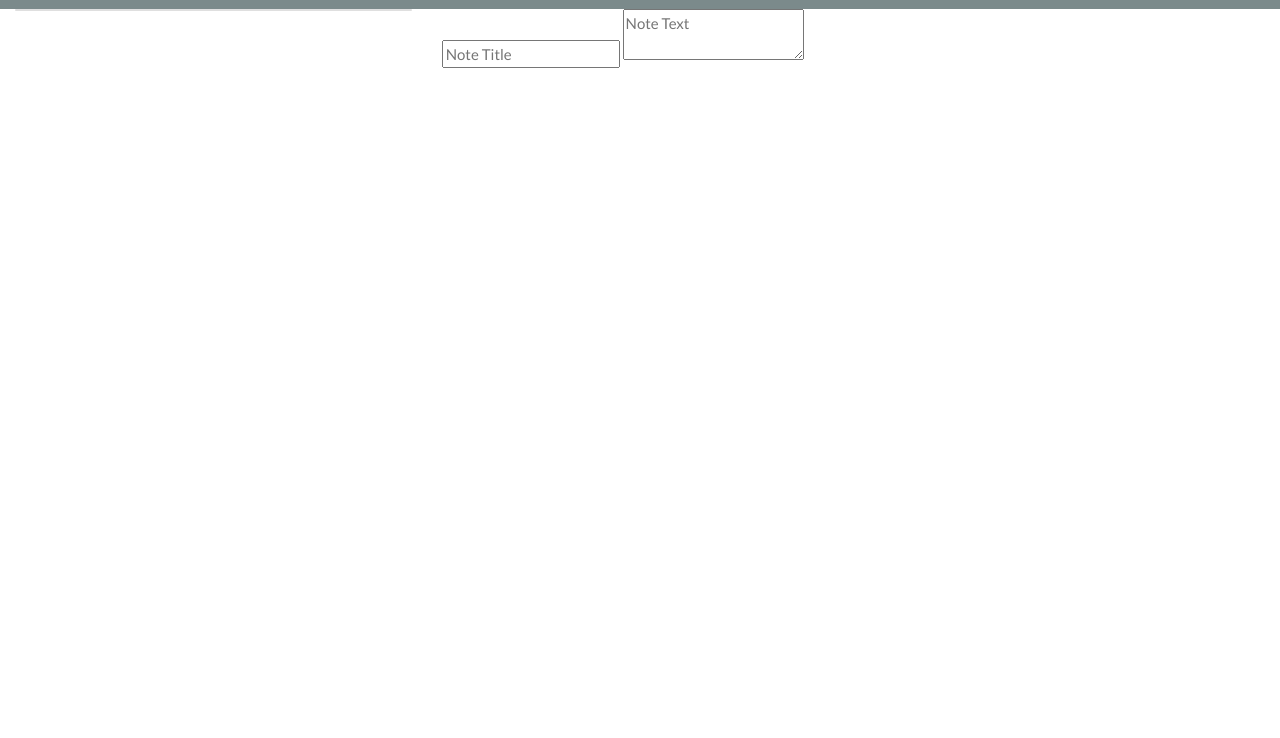
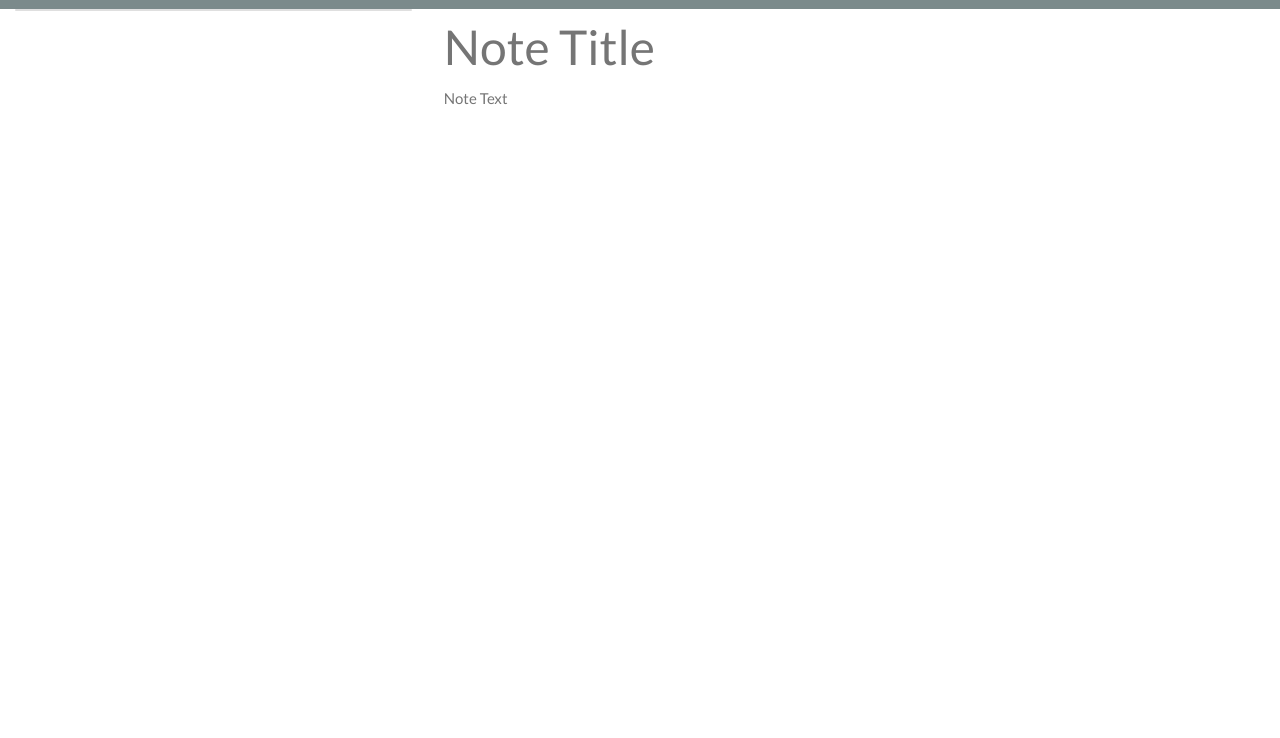
Before and after one commit to saway11/Note-Taker, a website: page public/notes.html in a window 1280 px wide. Shown: the part 62-800 px from the top of the page. Drawn offline with nearby package versions, Linux system fonts and the light colour scheme.

Commit message:
added styling to note text area, note title

```diff
--- a/public/assets/css/style.css
+++ b/public/assets/css/style.css
@@ -12,3 +12,19 @@ html, body {
     font-size: 1.5rem;
     cursor: pointer;
 }
+.note-textarea, .note-title {
+    color: #000000;
+    width: 100%;
+    outline: none;
+    border: none;
+}
+.note-textarea {
+    resize: none;
+    height: calc(100% - 63px);
+    padding-top: 15px;
+}
+.note-title {
+    height: 50px;
+    margin-top: 13px;
+    font-size: 3rem;
+}
```
